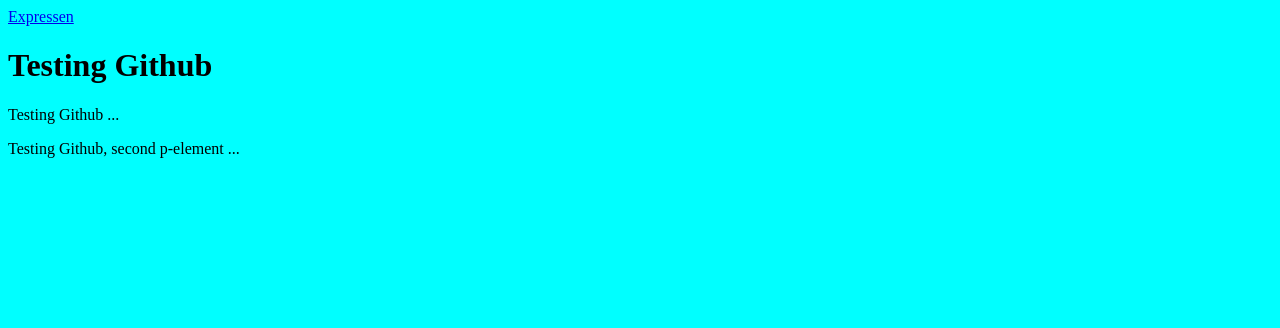
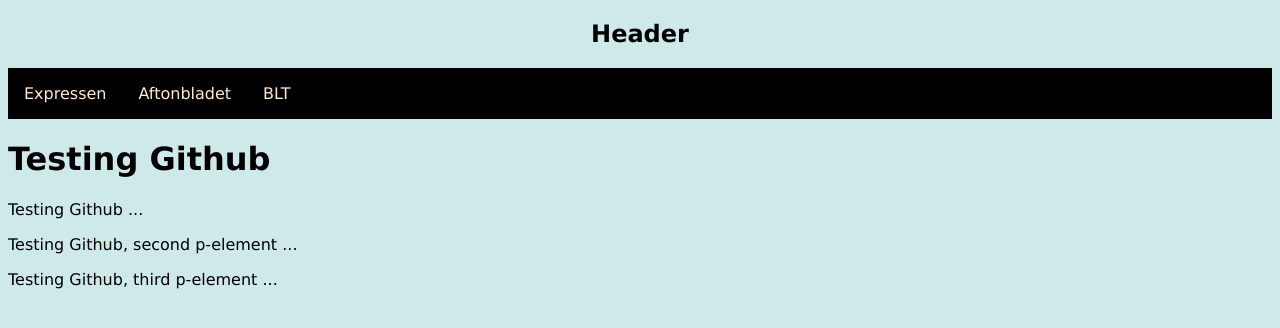
Before and after one commit to petersundberg/testing-..., a plain HTML site: page index.html in a window 1280 px wide. Drawn offline with Linux system fonts and the light colour scheme.

Commit message:
added header and more links in header ul

```diff
--- a/index.html
+++ b/index.html
@@ -12,7 +12,13 @@
 <body>
 
     <header>
-        <a href="www.expressen.se">Expressen</a>
+        <h2 class="header">Header</h2>
+
+        <ul class="headerLinks">
+            <li class="headerLink"> <a href="https://www.expressen.se" target="_blank">Expressen</a></li>
+            <li class="headerLink"> <a href="https://www.aftonbladet.se" target="_blank">Aftonbladet</a></li>
+            <li class="headerLink"> <a href="https://www.blt.se" target="_blank">BLT</a></li>
+        </ul>
 
     </header>
 
@@ -20,6 +26,7 @@
 
     <p>Testing Github ...</p>
     <p>Testing Github, second p-element ...</p>
+    <p>Testing Github, third p-element ...</p>
 
 
     <script src="scripts.js"></script>
--- a/style.css
+++ b/style.css
@@ -1,3 +1,36 @@
 body{
-    background-color: aqua;
+    background-color: rgb(205, 233, 233);
+    font-family: Verdana, Geneva, Tahoma, sans-serif;
 }
+
+.header{
+    /* margin: auto;
+    width: 50%;
+    padding: 10px; */
+    text-align: center;
+
+}
+
+.headerLinks{
+    list-style-type: none;
+    margin: 0;
+    padding: 0;
+    overflow: hidden;
+    background-color: black;
+
+}
+.headerLink{
+    float: left;
+}
+
+.headerLink a{
+    display: block;
+    color: blanchedalmond;
+    text-align: center;
+    padding: 16px;
+    text-decoration: none;
+}
+
+.headerLink a:hover {
+    background-color: #111111;
+  }
```
